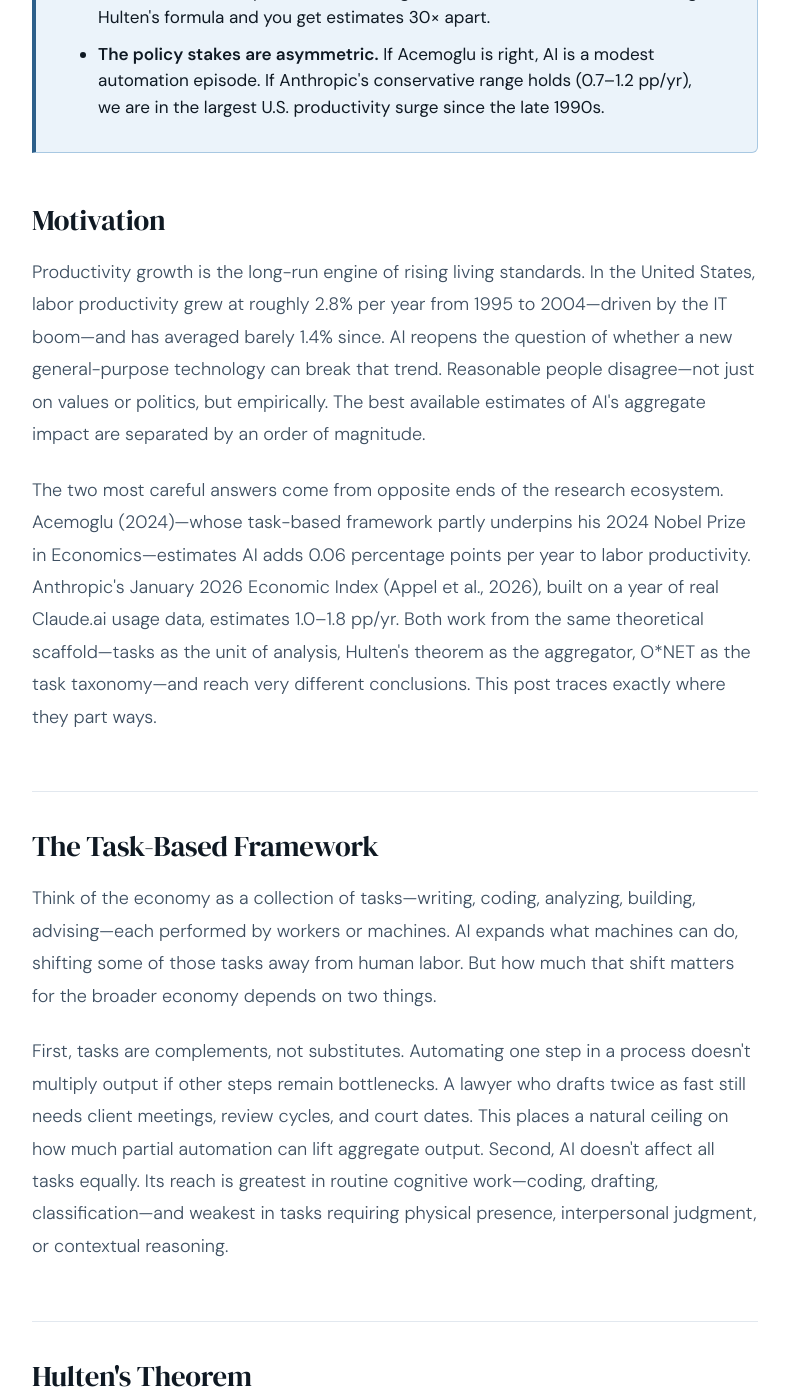
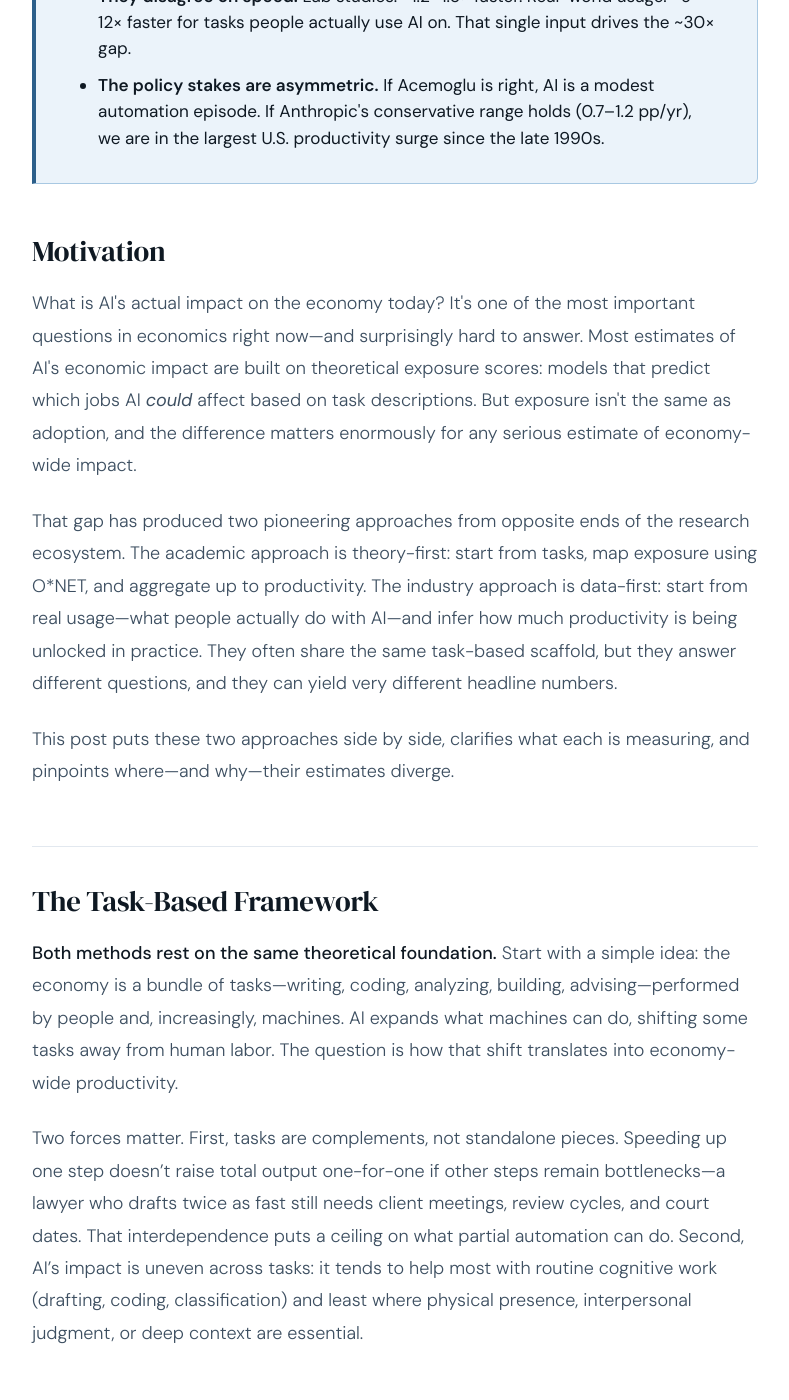
Before and after one commit to adhikars11/shadhikari, a Jekyll site: the page built from _posts/2026-03-01-macroeconomic-impact-of-ai.md, in a window 1280 px wide and 1400 px high, scrolled down 900 px. Shown: the whole window, without its empty margins (245-1034 px from the left). Built offline with Jekyll 4.4.1, drawn with Linux system fonts in a browser that asks for light colours; some of the changed text lies outside the part shown.

Commit message:
Revise subtitle and clarify AI economic impact discussion
Updated subtitle and key takeaways for clarity and accuracy. Enhanced explanation of AI's economic impact and the divergence in estimates between Acemoglu and Anthropic.

```diff
--- a/_posts/2026-03-01-macroeconomic-impact-of-ai.md
+++ b/_posts/2026-03-01-macroeconomic-impact-of-ai.md
@@ -121,7 +121,7 @@ permalink: /posts/2026/03/macroeconomic-impact-ai/
 <section class="hero">
   <span class="topic-tag">AI Economics</span>
   <h1>The AI Productivity Gap: Why Exposure and Usage Estimates Diverge</h1>
-  <p class="subtitle">Acemoglu (2024) and Anthropic's Economic Index apply the same theorem to the same task taxonomy—and reach estimates 30&times; apart. A parameter-by-parameter breakdown.</p>
+  <p class="subtitle">Exposure-based academic estimates and usage-based industry estimates can diverge dramatically—even with the same task-based framework and aggregation. Here’s why (using Acemoglu 2024 vs. Anthropic’s Economic Index as a motivating example).</p>
   <p class="meta">Shisham Adhikari <span>&middot;</span> March 1, 2026</p>
 </section>
 
@@ -132,8 +132,8 @@ permalink: /posts/2026/03/macroeconomic-impact-ai/
     <div class="takeaways">
       <span class="kicker">Key Takeaways</span>
       <ul>
-        <li><strong>Scope isn't the problem.</strong> Both find AI reaches roughly 18–20% of the wage-bill–weighted task portfolio. That number is not in dispute.</li>
-        <li><strong>The gap is almost entirely in one number: speedup.</strong> Controlled experiments find 1.2–1.6&times;. Anthropic's observed usage data finds 9–12&times;. Run those through Hulten's formula and you get estimates 30&times; apart.</li>
+        <li><strong>They agree on scope.</strong> Both find AI reaches roughly 18–20% of the wage-bill–weighted task portfolio. That number is not in dispute.</li>
+        <li><strong>They disagree on speed.</strong> Lab studies: ~1.2–1.6× faster. Real-world usage: ~9–12× faster for tasks people actually use AI on. That single input drives the ~30× gap.</li>
         <li><strong>The policy stakes are asymmetric.</strong> If Acemoglu is right, AI is a modest automation episode. If Anthropic's conservative range holds (0.7–1.2 pp/yr), we are in the largest U.S. productivity surge since the late 1990s.</li>
       </ul>
     </div>
@@ -143,32 +143,34 @@ permalink: /posts/2026/03/macroeconomic-impact-ai/
 
     <h2>Motivation</h2>
 
-    <p>Productivity growth is the long-run engine of rising living standards. In the United States, labor productivity grew at roughly 2.8% per year from 1995 to 2004—driven by the IT boom—and has averaged barely 1.4% since. AI reopens the question of whether a new general-purpose technology can break that trend. Reasonable people disagree—not just on values or politics, but empirically. The best available estimates of AI's aggregate impact are separated by an order of magnitude.</p>
+<p>What is AI's actual impact on the economy today? It's one of the most important questions in economics right now—and surprisingly hard to answer. Most estimates of AI's economic impact are built on theoretical exposure scores: models that predict which jobs AI <em>could</em> affect based on task descriptions. But exposure isn't the same as adoption, and the difference matters enormously for any serious estimate of economy-wide impact.</p>
 
-    <p>The two most careful answers come from opposite ends of the research ecosystem. Acemoglu (2024)—whose task-based framework partly underpins his 2024 Nobel Prize in Economics—estimates AI adds 0.06 percentage points per year to labor productivity. Anthropic's January 2026 Economic Index (Appel et al., 2026), built on a year of real Claude.ai usage data, estimates 1.0–1.8 pp/yr. Both work from the same theoretical scaffold—tasks as the unit of analysis, Hulten's theorem as the aggregator, O*NET as the task taxonomy—and reach very different conclusions. This post traces exactly where they part ways.</p>
+<p>That gap has produced two pioneering approaches from opposite ends of the research ecosystem. The academic approach is theory-first: start from tasks, map exposure using O*NET, and aggregate up to productivity. The industry approach is data-first: start from real usage—what people actually do with AI—and infer how much productivity is being unlocked in practice. They often share the same task-based scaffold, but they answer different questions, and they can yield very different headline numbers.</p>
+
+<p>This post puts these two approaches side by side, clarifies what each is measuring, and pinpoints where—and why—their estimates diverge.</p>
 
     <h2>The Task-Based Framework</h2>
 
-    <p>Think of the economy as a collection of tasks—writing, coding, analyzing, building, advising—each performed by workers or machines. AI expands what machines can do, shifting some of those tasks away from human labor. But how much that shift matters for the broader economy depends on two things.</p>
+<p><strong>Both methods rest on the same theoretical foundation.</strong> Start with a simple idea: the economy is a bundle of tasks—writing, coding, analyzing, building, advising—performed by people and, increasingly, machines. AI expands what machines can do, shifting some tasks away from human labor. The question is how that shift translates into economy-wide productivity.</p>
 
-    <p>First, tasks are complements, not substitutes. Automating one step in a process doesn't multiply output if other steps remain bottlenecks. A lawyer who drafts twice as fast still needs client meetings, review cycles, and court dates. This places a natural ceiling on how much partial automation can lift aggregate output. Second, AI doesn't affect all tasks equally. Its reach is greatest in routine cognitive work—coding, drafting, classification—and weakest in tasks requiring physical presence, interpersonal judgment, or contextual reasoning.</p>
+<p>Two forces matter. First, tasks are complements, not standalone pieces. Speeding up one step doesn’t raise total output one-for-one if other steps remain bottlenecks—a lawyer who drafts twice as fast still needs client meetings, review cycles, and court dates. That interdependence puts a ceiling on what partial automation can do. Second, AI’s impact is uneven across tasks: it tends to help most with routine cognitive work (drafting, coding, classification) and least where physical presence, interpersonal judgment, or deep context are essential.</p>
 
     <h2>Hulten's Theorem</h2>
 
-    <p>To translate task-level gains into an economy-wide number, Hulten's (1978) theorem says the aggregate productivity impact of an improvement equals that sector's wage-bill share times the log size of the improvement. Applied to AI:</p>
+<p>Hulten’s (1978) theorem provides the translation from task-level improvements to an economy-wide productivity number: the aggregate effect is the efficiency gain, weighted by how important the affected activity is in total production (often proxied by the wage bill). In this setting, it can be written as:</p>
 
-    <div class="formula">
-      <span class="formula-line">TFP gain &asymp; task scope &times; feasibility &times; labor share &times; productivity gain per task</span>
-      <span class="formula-line" style="color: var(--ink-muted); font-size: 0.8rem;">&asymp; s&#772;<sub>A</sub> &nbsp;&times;&nbsp; &phi; &nbsp;&times;&nbsp; s<sub>L</sub> &nbsp;&times;&nbsp; &pi;&#772;</span>
-      <span class="formula-comment">
-        s&#772;<sub>A</sub>&thinsp;= wage-bill–weighted share of AI-capable tasks &nbsp;|&nbsp;
-        &phi;&thinsp;= fraction of capable tasks that are cost-effective &nbsp;|&nbsp;
-        s<sub>L</sub>&thinsp;= labor income share (&asymp;0.65) &nbsp;|&nbsp;
-        &pi;&#772;&thinsp;= average fraction of task time saved
-      </span>
-    </div>
+<div class="formula">
+  <span class="formula-line">TFP gain &asymp; task scope &times; feasibility &times; labor share &times; productivity gain per task</span>
+  <span class="formula-line" style="color: var(--ink-muted); font-size: 0.8rem;">&asymp; s&#772;<sub>A</sub> &nbsp;&times;&nbsp; &phi; &nbsp;&times;&nbsp; s<sub>L</sub> &nbsp;&times;&nbsp; &pi;&#772;</span>
+  <span class="formula-comment">
+    <strong>task scope</strong> (s&#772;<sub>A</sub>)&thinsp;= wage-bill–weighted share of tasks AI can do &nbsp;|&nbsp;
+    <strong>feasibility</strong> (&phi;)&thinsp;= share of those tasks where AI is cost-effective in practice &nbsp;|&nbsp;
+    <strong>labor share</strong> (s<sub>L</sub>)&thinsp;= labor income share (&asymp;0.65) &nbsp;|&nbsp;
+    <strong>productivity gain per task</strong> (&pi;&#772;)&thinsp;= average fraction of task time saved
+  </span>
+</div>
 
-    <p>Acemoglu applies this formula directly. Anthropic applies a more general form—summing log speedups at the task level rather than using the linearized &pi;&#772;—which is mathematically equivalent for small speedups but materially different for large ones. At a 10&times; speedup, the linearized &pi;&nbsp;=&nbsp;0.9, while log(10)&nbsp;&asymp;&nbsp;2.3. Both approaches use the same theorem; they diverge on what gets plugged in.</p>
+<p>Both the academic and industry approaches use this same theorem and the same task-based structure. The divergence comes from what gets plugged into “productivity gain per task,” and how it is aggregated. Acemoglu uses the linearized time-saved measure directly. Anthropic uses a more general form that aggregates log speedups across tasks—nearly identical when speedups are small, but much larger when speedups are big. At a 10&times; speedup, the linearized time-saved measure is 0.9, while log(10) &asymp; 2.3.</p>
 
     <h2>Same Theorem, Different Inputs</h2>
 
```
